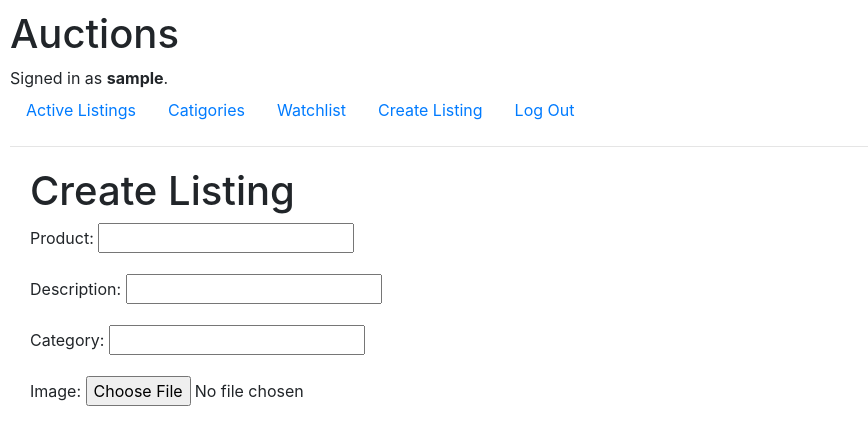
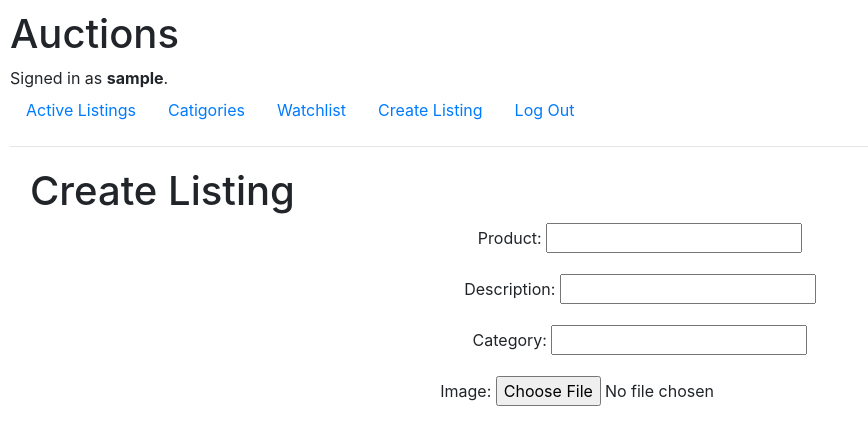
Before and after one commit to georgesohran/All-CS50Web-projects, a Django app: page /create_listing in a window 1280 px wide. Shown: the top 445 px of the page, without its empty margins (0-868 px from the left). Run offline with Django 3.2, Linux system fonts and the light colour scheme; the visitor is signed in with stand-in values (Sample User, id 1); some libraries are stand-ins or nearby versions.

Commit message:
Wed, Jan 31, 2024, 3:08 PM +03:00

```diff
--- a/commerce/auctions/static/auctions/styles.css
+++ b/commerce/auctions/static/auctions/styles.css
@@ -10,6 +10,7 @@ body {
 .content{
     margin: 20px;
 }
+
 
 .container-form {
     margin-left: 360px;
--- a/commerce/auctions/templates/auctions/create_listing.html
+++ b/commerce/auctions/templates/auctions/create_listing.html
@@ -4,9 +4,11 @@
 
 <h1> Create Listing </h1>
 
-<form method="POST">
-    {% csrf_token %}
-    {{ form.as_p }}
-</form>
+<div class="container-form">
+    <form method="POST">
+        {% csrf_token %}
+        {{ form.as_p }}
+    </form>
+</div>
 
 {% endblock %}
```
